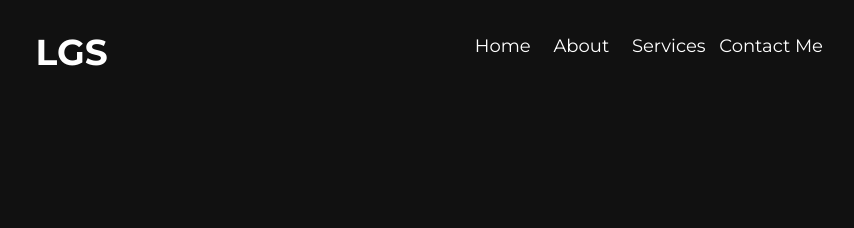
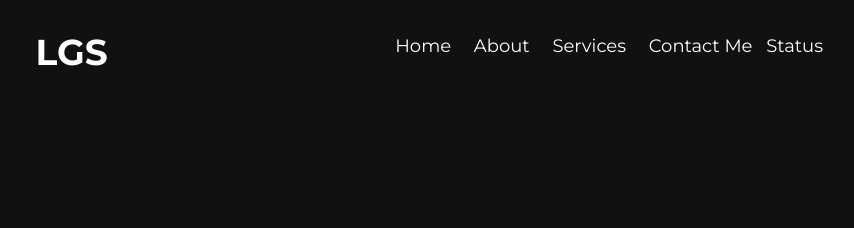
Before and after one commit to delonline/delonline.github.io, a Jekyll site: the page built from index.html, in a window 1280 px wide. Shown: the top 228 px of the page, without its empty margins (208-1062 px from the left). Built offline with Jekyll 4.4.1, drawn with Linux system fonts in a browser that asks for light colours.

Commit message:
Update default.html

```diff
--- a/_layouts/default.html
+++ b/_layouts/default.html
@@ -21,6 +21,7 @@
         <li><a href="./about.html">About</a></li>
         <li><a href="./services.html">Services</a></li>
         <li><a href="./contact.html">Contact Me</a></li>
+          <li><a href="./status.htm" color="#ffffff">Status</a></li>
       </ul>
     </nav>
     <div id="header-nav-toggle" class="is-hidden">
```
